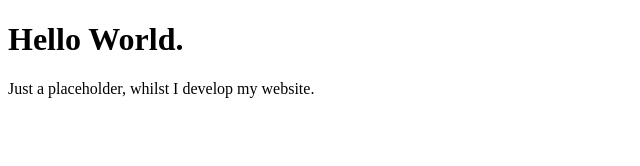
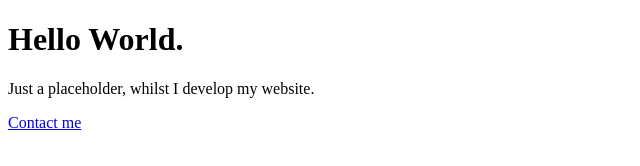
Before and after one commit to msutcliffe2303/personalDevelopment, a plain HTML site: page index.html in a window 1280 px wide. Shown: the full height of the page, 0-640 px from the left. Drawn offline with Linux system fonts and the light colour scheme.

Commit message:
Updated.

```diff
--- a/index.html
+++ b/index.html
@@ -9,5 +9,6 @@
 <body>
   <h1>Hello World.</h1>
   <p>Just a placeholder, whilst I develop my website.</p>
+  <a href="mailto:m.sutcliffe2303@icloud.com">Contact me</a>
 </body>
 </html>
```
